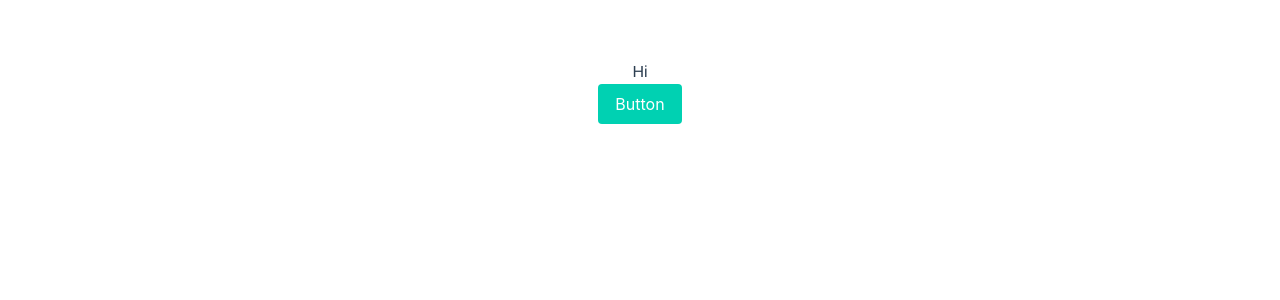
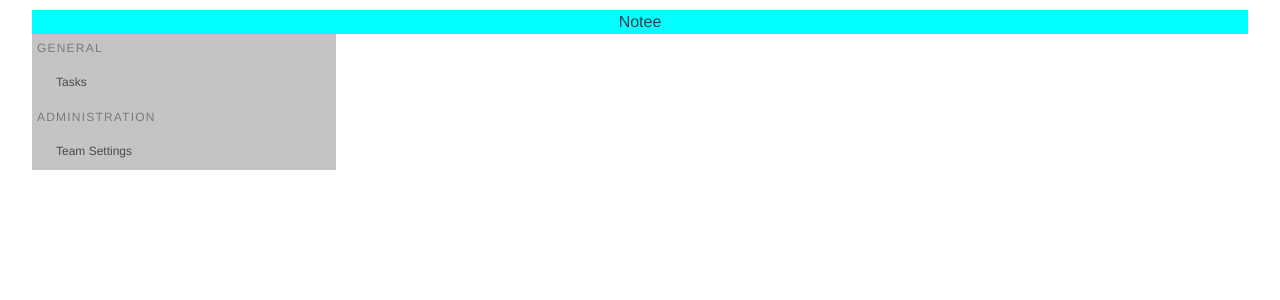
Before and after one commit to zgospodinov/Notee, a Vue app: page / in a window 1280 px wide. Shown: the top 300 px of the page. Built offline with nearby package versions, Linux system fonts and the light colour scheme.

Commit message:
Aside navigation component

```diff
--- a/src/App.vue
+++ b/src/App.vue
@@ -1,32 +1,45 @@
 <template>
-
   <div id="app">
     <!-- <img alt="Vue logo" src="./assets/logo.png"> -->
-    <AsideMenu/>
-    <button class="button is-primary">Button</button>
+    <div class="wrapper">
+      <h1>Notee</h1>
+      <div class="dashboard">
+        <AsideMenu/>
+      </div>
+    </div>
   </div>
 </template>
 
 <script>
-import AsideMenu from './components/AsideMenu.vue'
+import AsideMenu from "./components/AsideMenu.vue";
 // import bulma from './node_modules/bulma/css/bulma.css.css"'
 
 export default {
-  name: 'app',
+  name: "app",
   components: {
     AsideMenu
   }
-}
+};
 </script>
 
 <style>
-
 #app {
-  font-family: 'Avenir', Helvetica, Arial, sans-serif;
+  font-family: "Avenir", Helvetica, Arial, sans-serif;
   -webkit-font-smoothing: antialiased;
   -moz-osx-font-smoothing: grayscale;
   text-align: center;
   color: #2c3e50;
-  margin-top: 60px;
+  margin-top: 10px;
+}
+.wrapper{
+  background-color:cyan;
+  margin: 0 auto;
+  width:95%;
+  height:100%;
+}
+
+.dashboard {
+  width: 25%;
+  float: left;
 }
 </style>
--- a/src/components/AsideMenu.vue
+++ b/src/components/AsideMenu.vue
@@ -1,32 +1,64 @@
 <template>
-  <div class="hello">
-    <h1>Hi</h1>
+  <div class="navigation">
+    <aside class="menu">
+      <p class="menu-label">General</p>
+      <ul class="menu-list">
+        <li>
+          <a class="is-size-7" @click="showTasksView">Tasks</a>
+        </li>
+      </ul>
+      <p class="menu-label">Administration</p>
+      <ul class="menu-list">
+        <li>
+          <a class="is-size-7" @click="showTeamSettings">Team Settings</a>
+        </li>
+      </ul>
+    </aside>
   </div>
 </template>
-
 <script>
 export default {
-  name: 'AsideMenu',
-  props: {
-
+  name: "AsideMenu",
+  props: {},
+  methods: {
+    showTasksView() {
+      alert("task views");
+    },
+    showTeamSettings() {
+      alert("team view settings");
+    }
   }
-}
+};
 </script>
-
 <!-- Add "scoped" attribute to limit CSS to this component only -->
 <style scoped>
+.navigation {
+  background-color: rgb(196, 196, 196);
+  padding: 5px;
+  width: 100%;
+}
+p {
+  text-align: left;
+}
 h3 {
   margin: 40px 0 0;
 }
 ul {
   list-style-type: none;
   padding: 0;
+  width: 100%;
 }
 li {
   display: inline-block;
   margin: 0 10px;
+  width: 100%;
 }
 a {
+  text-align: left;
   color: #42b983;
+  padding-left: 5px;
+  margin: 0px;
+  width: 100%;
+  /* background-color:blanchedalmond; */
 }
 </style>
```
